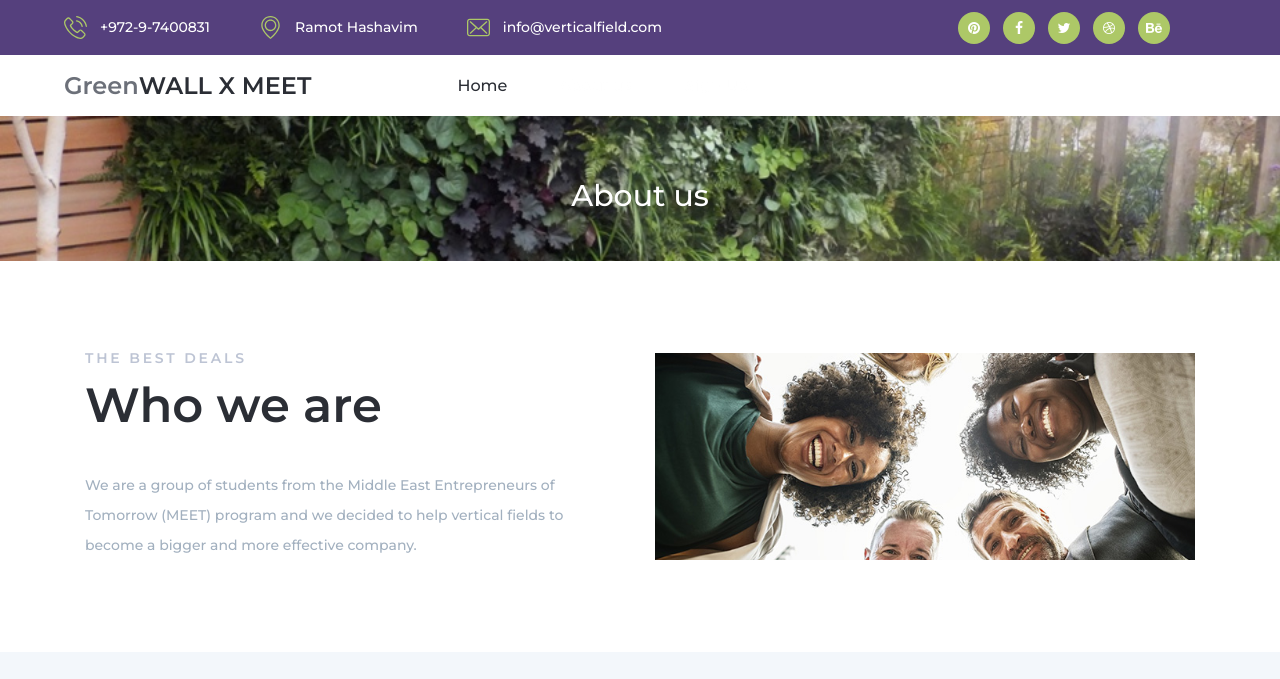
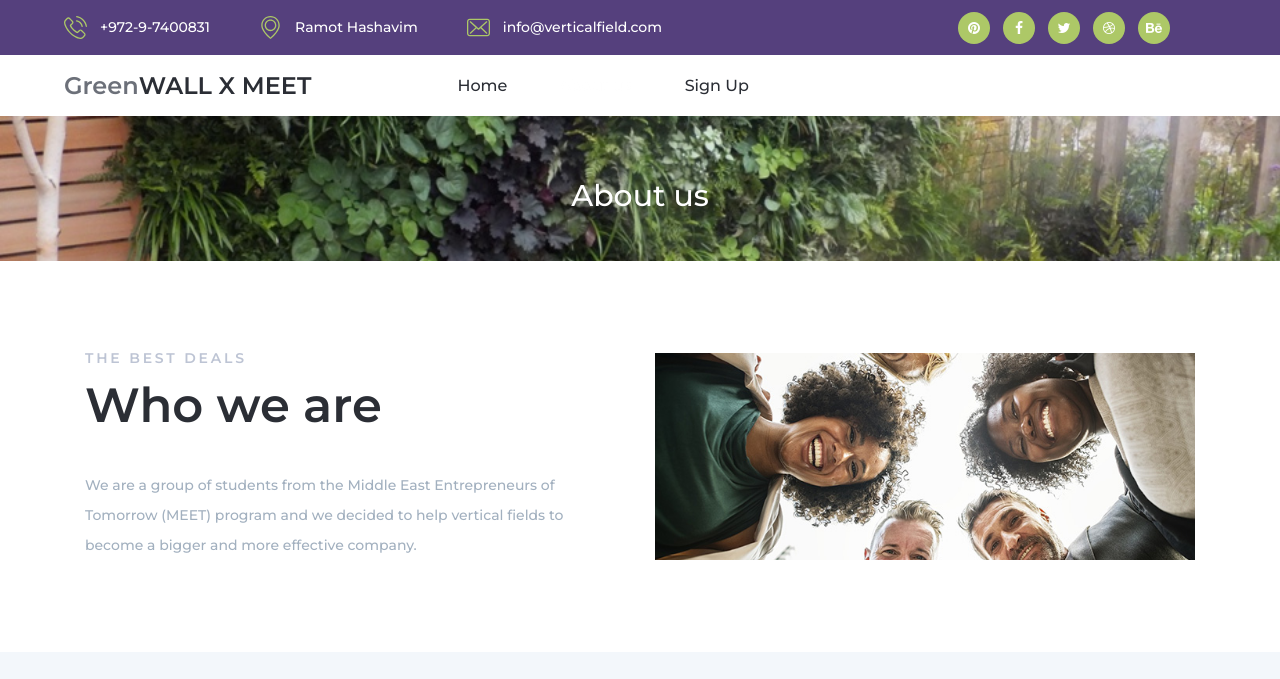
Before and after one commit to joyce20-meet/Group_Project_y2, a Flask app: page /about.html in a window 1280 px wide. Shown: the top 679 px of the page. Run offline with Flask 2, Linux system fonts and the light colour scheme; some libraries are stand-ins or nearby versions.

Commit message:
Final Copy For Now

```diff
--- a/PersonalSite/static/styles/about.css
+++ b/PersonalSite/static/styles/about.css
@@ -535,6 +535,7 @@ section
 	color: #ffffff;
 }
 .main_nav ul li a:hover
+
 {
 	color: #ffffff;
 }
--- a/PersonalSite/templates/about.html
+++ b/PersonalSite/templates/about.html
@@ -68,7 +68,7 @@
 					<li><a href="index.html">Home</a></li>
 					<li class="active"><a href="about.html">About us</a></li>
 
-					<li class="active"><a href="blog.html">Sign Up</a></li>
+					<li class=><a href="blog.html">Sign Up</a></li>
 
 				</ul>
 			</nav>
--- a/PersonalSite/templates/blog.html
+++ b/PersonalSite/templates/blog.html
@@ -159,7 +159,7 @@
 					<li><a href="index.html">Home</a></li>
 					<li><a href="about.html">About us</a></li>
 
-					<li class="active"><a href="blog.html">Sign Up</a></li>
+					<li><a href="blog.html">Sign Up</a></li>
 
 				</ul>
 			</nav>
```
